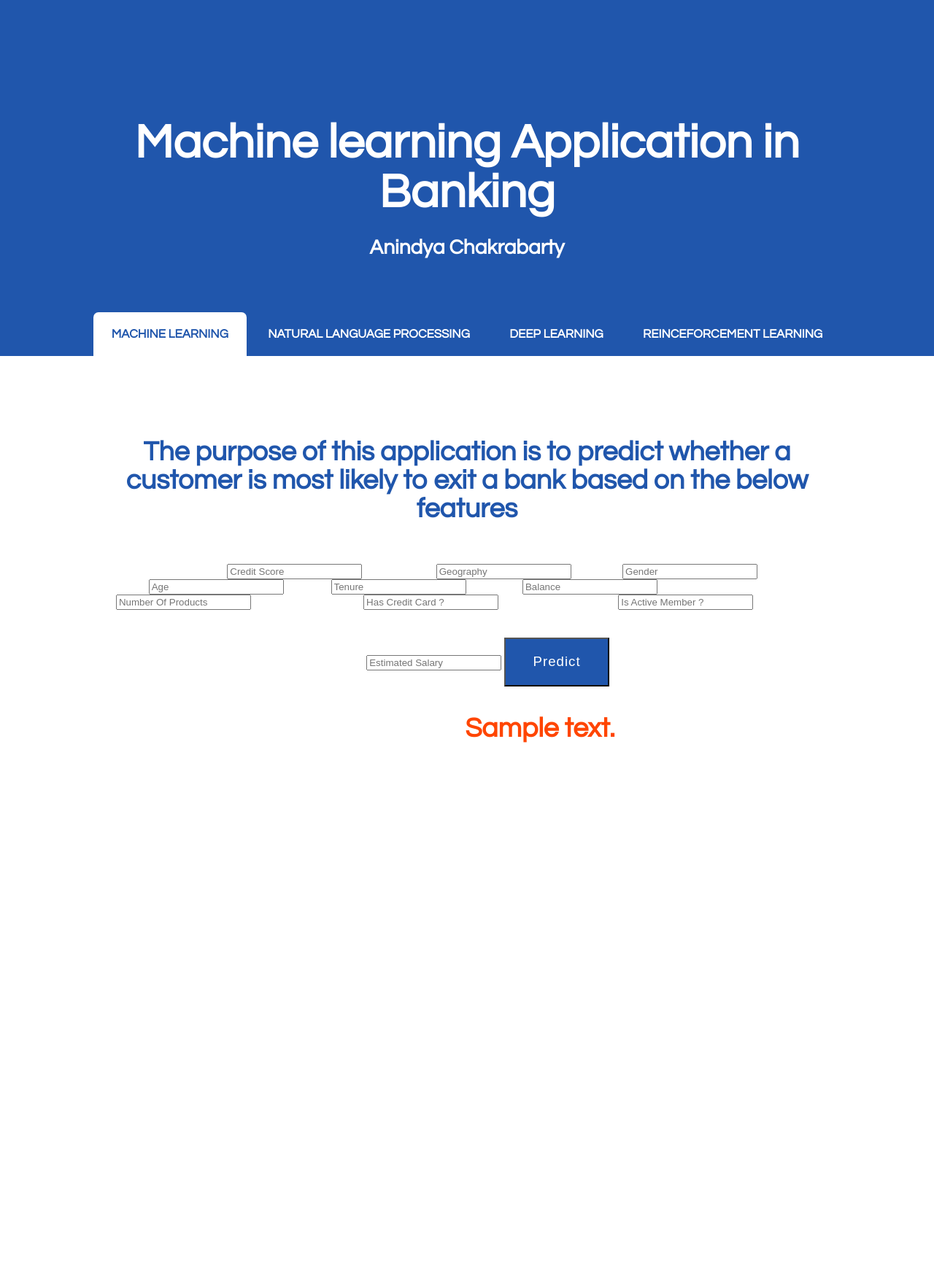
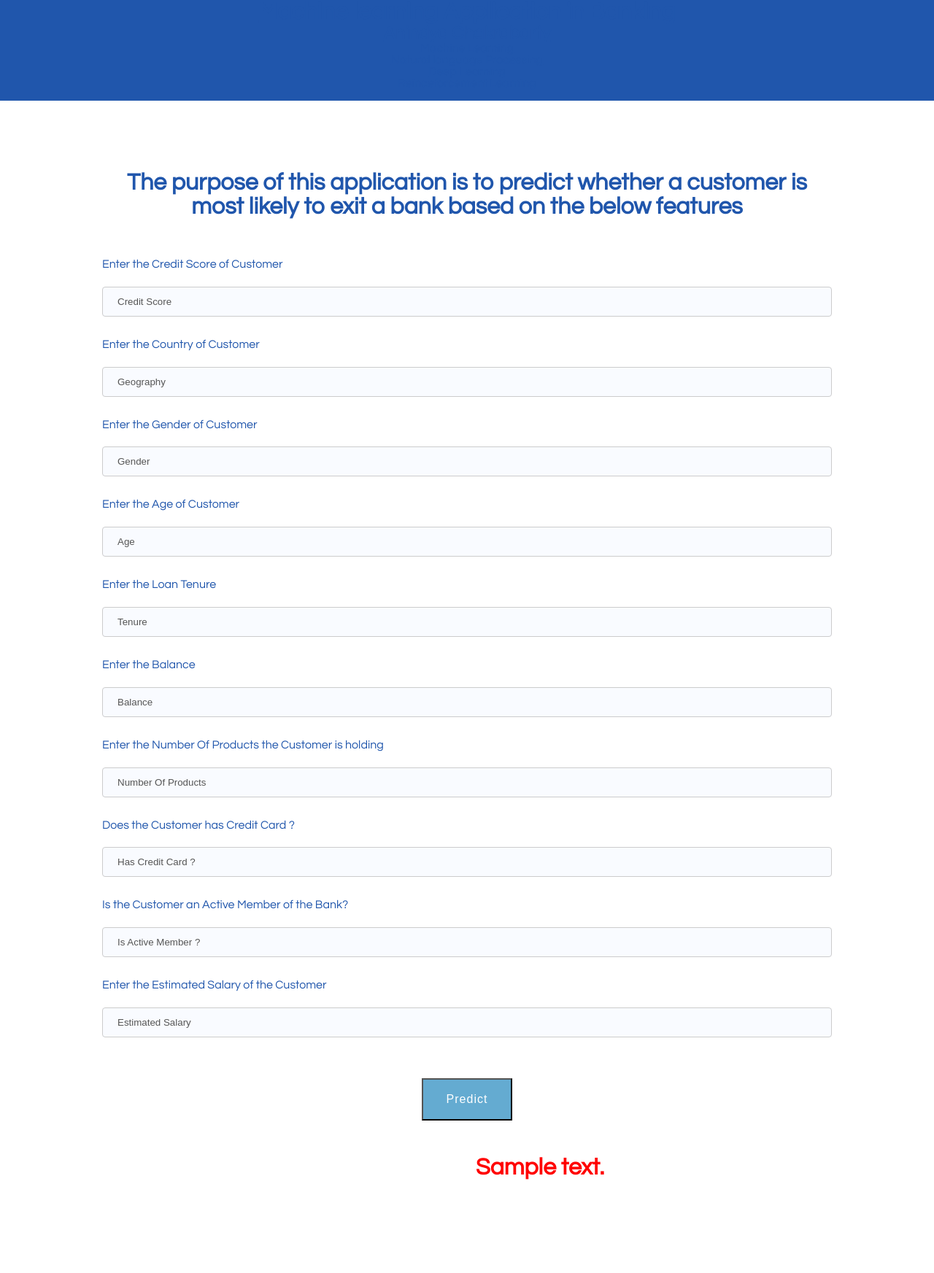
Before and after one commit to AnindyaChakrabarty/Banking-Classifier-Module, a Flask app: template templates/home.html in a window 1280 px wide. Shown: the whole page at 73% size. Before the commit the page ends 1018 px from the top, so only its background shows below. Run offline with Flask 2, Linux system fonts and the light colour scheme; the template is opened without the code that fills it: most values are stand-ins (such as "Sample title", 1, 10 or a date in 2020).

Commit message:
Final in 19th aug

```diff
--- a/WebApp.py
+++ b/WebApp.py
@@ -60,7 +60,7 @@ def predict():
     table.append(f'{finalPred[16]} : {finalPred[17]}')
 
 
-    return render_template('home.html', prediction_text=table)
+    return render_template('home.html', prediction_text=f'{finalPred[16]} : {finalPred[17]}')
 
 
 
--- a/static/css/default.css
+++ b/static/css/default.css
@@ -1,33 +1,29 @@
-
-@import url(https://fonts.googleapis.com/css?family=Open+Sans);
-
 	html, body
 	{
 		height: 100%;
 	}
 
-body {
+	body
+	{
 		margin: 0px;
 		padding: 0px;
-	background: #fff;
+		background: #2056ac;
 		font-family: 'Questrial', sans-serif;
-	font-size: 14pt;
-	color: #fff;
+		font-size: 12pt;
+		color: rgba(0,0,0,.6);
 	}
 
 
 
-	h1, h2, h3
-	{
+h1, h2, h3 {
 	margin: 0;
 	padding: 0;
-		color: #fff;
+	color: #404040;
 }
 
 	p, ol, ul
 	{
 		margin-top: 0;
-		color: #ff0000;
 	}
 
 	ol, ul
@@ -39,7 +35,6 @@ body {
 	p
 	{
 		line-height: 180%;
-		color: #ff0000;
 	}
 
 
@@ -48,8 +43,6 @@ body {
 	{
 		color: #2056ac;
 	}
-
-
 
 	a:hover
 	{
@@ -64,16 +57,114 @@ body {
 	}
 
 
+/*********************************************************************************/
+/* Form Style                                                                    */
+/*********************************************************************************/
+
+		form
+		{
+		}
+
+			form label
+			{
+				display: block;
+				text-align: left;
+				margin-bottom: 0.5em;
+			}
+
+			form .submit
+			{
+				margin-top: 2em;
+				line-height: 1.5em;
+				font-size: 1.3em;
+			}
+
+			form input.text,
+			form select,
+			form textarea
+			{
+				position: relative;
+				-webkit-appearance: none;
+				display: block;
+				border: 0;
+				background: #fff;
+				background: rgba(255,255,255,0.75);
+				width: 100%;
+				border-radius: 0.50em;
+				margin: 1em 0em;
+				padding: 1.50em 1em;
+				box-shadow: inset 0 0.1em 0.1em 0 rgba(0,0,0,0.05);
+				border: solid 1px rgba(0,0,0,0.15);
+				-moz-transition: all 0.35s ease-in-out;
+				-webkit-transition: all 0.35s ease-in-out;
+				-o-transition: all 0.35s ease-in-out;
+				-ms-transition: all 0.35s ease-in-out;
+				transition: all 0.35s ease-in-out;
+				font-size: 1em;
+				outline: none;
+			}
+
+				form input.text:hover,
+				form select:hover,
+				form textarea:hover
+				{
+				}
+
+				form input.text:focus,
+				form select:focus,
+				form textarea:focus
+				{
+					box-shadow: 0 0 2px 1px #E0E0E0;
+					background: #fff;
+				}
+
+				form textarea
+				{
+					min-height: 12em;
+				}
+
+				form .formerize-placeholder
+				{
+					color: #555 !important;
+				}
+
+				form ::-webkit-input-placeholder
+				{
+					color: #555 !important;
+				}
+
+				form :-moz-placeholder
+				{
+					color: #555 !important;
+				}
+
+				form ::-moz-placeholder
+				{
+					color: #555 !important;
+				}
+
+				form :-ms-input-placeholder
+				{
+					color: #555 !important;
+				}
+
+				form ::-moz-focus-inner
+				{
+					border: 0;
+				}
+
+
 
 /*********************************************************************************/
 /* Button Style                                                                  */
 /*********************************************************************************/
 
-.button {
+	.button
+	{
 		display: inline-block;
 		margin-top: 2em;
 		padding: 0.8em 2em;
-	background: #2056ac;
+		background: #64ABD1;
 		line-height: 1.8em;
 		letter-spacing: 1px;
 		text-decoration: none;
@@ -81,19 +172,20 @@ body {
 		color: #FFF;
 	}
 
-	.button:before {
+	.button:before
+	{
 		display: inline-block;
-		background: #2056ac;
+		background: #8DCB89;
 		margin-right: 1em;
 		width: 40px;
 		height: 40px;
 		line-height: 40px;
 		border-radius: 20px;
 		text-align: center;
-		color: #fff;
+		color: #272925;
 	}
 
-	.button-s
+	.button-small
 	{
 	}
 
@@ -114,7 +206,7 @@ body {
 	.title .byline
 	{
 		font-size: 1.1em;
-		color: #6F6F6F;
+		color: #6F6F6F#;
 	}
 
 /*********************************************************************************/
@@ -127,104 +219,11 @@ body {
 		background: #2056ac;
 	}
 
-
-
 	#header
 	{
 		text-align: center;
 	}
 
-/*********************************************************************************/
-/* Logo                                                                          */
-/*********************************************************************************/
-
-	#logo
-	{
-		padding: 8em 0em 4em 0em;
-	}
-
-	#logo h1
-	{
-		display: block;
-		margin-bottom: 0.20em;
-		padding: 0.20em 0.9em;
-		font-size: 3.5em;
-	}
-
-	#logo a
-	{
-		text-decoration: none;
-		color: #FFF;
-	}
-
-	#logo span
-	{
-		text-transform: uppercase;
-		font-size: 2.90em;
-		color: rgba(255,255,255,1);
-	}
-
-	#logo span a
-	{
-		color: rgba(255,255,255,0.8);
-	}
-
-
-
-/*********************************************************************************/
-/* Menu                                                                          */
-/*********************************************************************************/
-
-	#menu
-	{
-		height: 60px;
-	}
-
-	#menu ul
-	{
-		display: inline-block;
-		padding: 0em 2em;
-		text-align: center;
-	}
-
-	#menu li
-	{
-		display: inline-block;
-	}
-
-	#menu li a, #menu li span
-	{
-		display: inline-block;
-		padding: 0em 1.5em;
-		text-decoration: none;
-		font-size: 0.90em;
-		font-weight: 600;
-		text-transform: uppercase;
-		line-height: 60px;
-		outline: 0;
-		color: #FFF;
-	}
-
-	#menu li:hover a, #menu li.active a, #menu li.active span
-	{
-		background: #FFF;
-		border-radius: 7px 7px 0px 0px;
-		color: #2056ac;
-	}
-
-	#menu .current_page_item a
-	{
-	}
-
-
-/*********************************************************************************/
-/* Banner                                                                        */
-/*********************************************************************************/
-
-	#banner
-	{
-		padding-top: 5em;
-	}
 
 /*********************************************************************************/
 /* Wrapper                                                                       */
@@ -251,7 +250,13 @@ body {
 		text-align: center;
 	}
 
+	#wrapper3
+	{
+	}
 
+	#wrapper4
+	{
+	}
 
 /*********************************************************************************/
 /* Welcome                                                                       */
--- a/templates/home.html
+++ b/templates/home.html
@@ -1,6 +1,39 @@
 <!DOCTYPE html>
 
+<style>
+    input[type=text], select {
+        width: 100%;
+        padding: 12px 20px;
+        margin: 8px 0;
+        background-color:rgba(201, 217, 248, 0.11);
+        color: #fff;
+        display: inline-block;
+        border: 1px solid #ccc;
+        border-radius: 4px;
+        box-sizing: border-box;
+    }
+
+    input[type=submit] {
+        width: 100%;
+        background-color:lightyellow;
+        color: #fff;
+        padding: 14px 20px;
+        margin: 8px 0;
+        border: none;
+        border-radius: 4px;
+        cursor: pointer;
+    }
+
+    input[type=text]:hover
+	{
+        background-color: lightyellow;
+    }
+
+
+</style>
+
 <html xmlns="http://www.w3.org/1999/xhtml">
+
 <head>
 	<meta http-equiv="Content-Type" content="text/html; charset=utf-8" />
 	<title></title>
@@ -39,31 +72,50 @@
 				<h1 style="color:#2056ac;">The purpose of this application is to predict whether a customer is most likely to exit a bank based on the below features </h1>
 			</div>
 
-			<form action="{{ url_for('predict')}}" method="post">
-				<label for="CreditScore"> Credit Score </label><input type="text" name="CreditScore" placeholder="Credit Score" required="required" />
-				<label for="Geography"> Geography </label><input type="text" name="Geography" placeholder="Geography" required="required" />
-				<label for="Gender"> Gender </label><input type="text" name="Gender" placeholder="Gender" required="required" />
-				<label for="Age"> Age </label><input type="text" name="Age" placeholder="Age" required="required" />
-				<label for="Tenure"> Tenure </label><input type="text" name="Tenure" placeholder="Tenure" required="required" />
-				<label for="Balance"> Balance </label><input type="text" name="Balance" placeholder="Balance" required="required" />
-				<label for="NumOfProducts"> Number Of Products </label><input type="text" name="NumOfProducts" placeholder="Number Of Products" required="required" />
-				<label for="HasCrCard"> Has Credit Card ? </label><input type="text" name="HasCrCard" placeholder="Has Credit Card ?" required="required" />
-				<label for="IsActiveMember"> Is Active Member ? </label><input type="text" name="IsActiveMember" placeholder="Is Active Member ?" required="required" />
-				<label for="EstimatedSalary"> Estimated Salary </label><input type="text" name="EstimatedSalary" placeholder="Estimated Salary" required="required" />
 
-				<button type="submit" class="button">Predict</button>
-			</form>
+				<form action="{{ url_for('predict')}}" method="post" class="form">
+					<P>
+						<label for="CreditScore" style="color:#2056ac"> Enter the Credit Score of Customer </label><input type="text" name="CreditScore" placeholder="Credit Score" required="required" />
+					<P>
+						<label for="Geography" style="color:#2056ac"> Enter the Country of Customer </label><input type="text" name="Geography" placeholder="Geography" required="required" />
+					<P>
+						<label for="Gender" style="color:#2056ac"> Enter the Gender of Customer </label><input type="text" name="Gender" placeholder="Gender" required="required" />
+					<P>
+						<label for="Age" style="color:#2056ac"> Enter the Age of Customer </label><input type="text" name="Age" placeholder="Age" required="required" />
+					<P>
+						<label for="Tenure" style="color:#2056ac"> Enter the Loan Tenure </label><input type="text" name="Tenure" placeholder="Tenure" required="required" />
+					<P>
+						<label for="Balance" style="color:#2056ac"> Enter the Balance </label><input type="text" name="Balance" placeholder="Balance" required="required" />
+					<P>
+						<label for="NumOfProducts" style="color:#2056ac"> Enter the Number Of Products the Customer is holding </label><input type="text" name="NumOfProducts" placeholder="Number Of Products" required="required" />
+					<P>
+						<label for="HasCrCard" style="color:#2056ac"> Does the Customer has Credit Card ? </label><input type="text" name="HasCrCard" placeholder="Has Credit Card ?" required="required" />
+					<P>
+						<label for="IsActiveMember" style="color:#2056ac"> Is the Customer an Active Member of the Bank? </label><input type="text" name="IsActiveMember" placeholder="Is Active Member ?" required="required" />
+					<P>
+						<label for="EstimatedSalary" style="color:#2056ac"> Enter the Estimated Salary of the Customer </label><input type="text" name="EstimatedSalary" placeholder="Estimated Salary" required="required" />
+					<P>
+
+						<button type="submit" class="button">Predict</button>
+				</form>
+
+
+
+
+
 
 
 			<br>
 			<br>
+
 			<div id="header" class="container">
 				<div class="title">
-					<h1 style="color:orangered">{{ prediction_text }} </h1>
+						<h1 style="color:#ff0000">{{ prediction_text }} </h1>
 				</div>
 
+			</div>
 
-			</div>
+
 
 		</div>
 	</div>
```
Also changed, not shown: 1 other file. Lines whose indentation alone changed are shown as unchanged.
